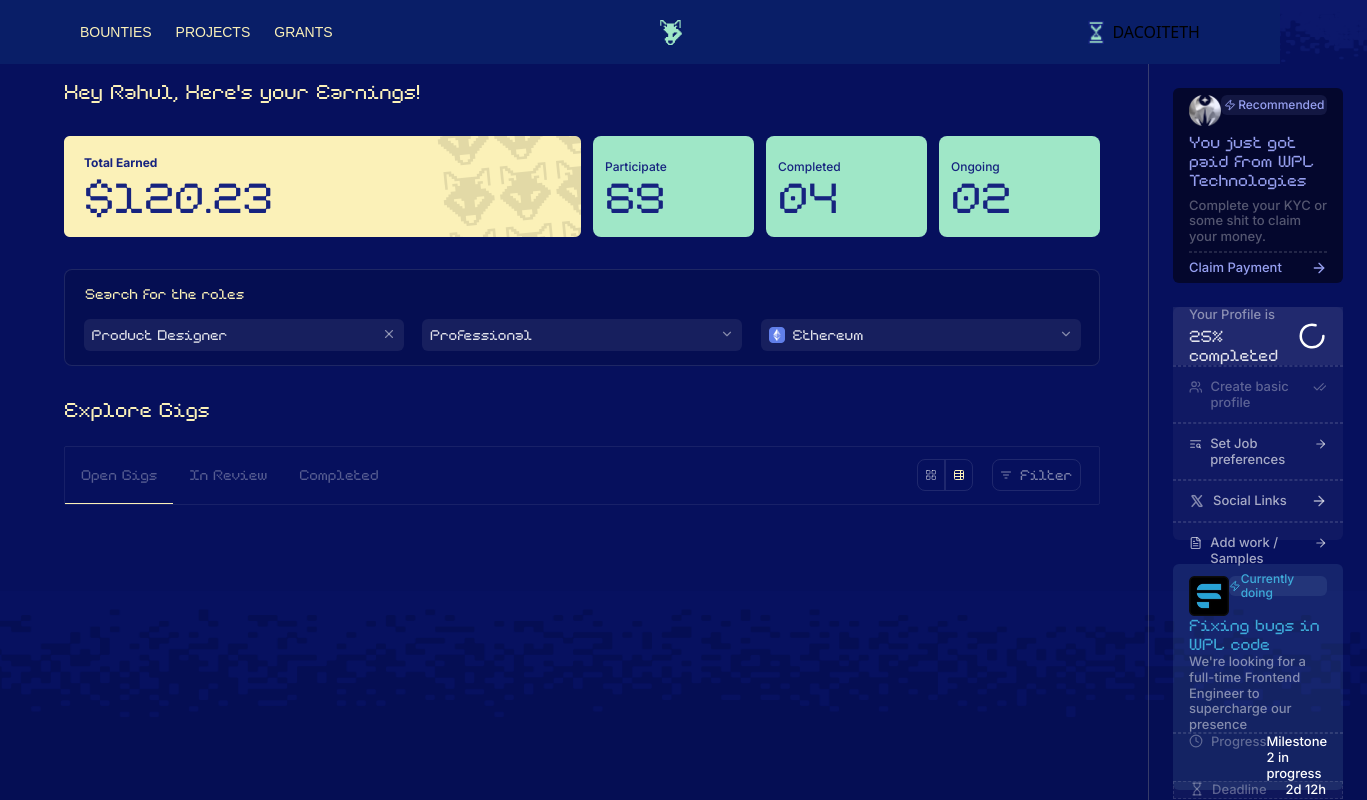
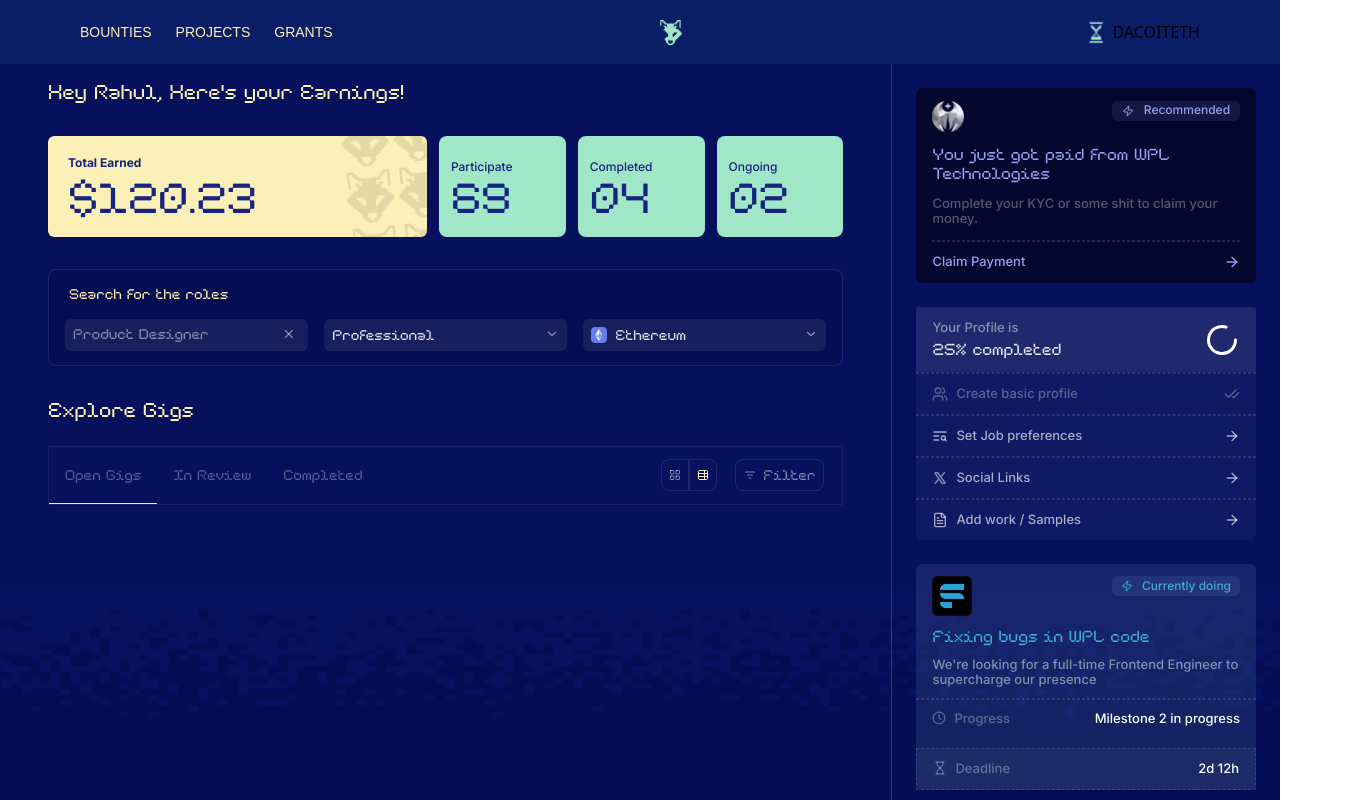
Before and after one commit to Akash-Behara/app_wpl, a React (Vite) app: page / in a window 1280 px wide. Shown: the top 800 px of the page, 1367 px wide, since content can reach past the window. Built offline with nearby package versions, Linux system fonts and the light colour scheme; a web font is replaced by a local one.

Commit message:
Fix: Dashboard left section width

```diff
--- a/src/components/home/SearchRoles.jsx
+++ b/src/components/home/SearchRoles.jsx
@@ -1,20 +1,32 @@
 import { ChevronDown, X } from 'lucide-react'
 import ethereumIcon from '../../assets/images/ethereum-icon.png'
+import { useState } from 'react';
 
 const SearchRoles = () => {
+
+    const [roleName, setRoleName] = useState('');
+
   return (
-    <div className="bg-[#050e52] h-[97px] border border-white/10 rounded-lg mb-8">
+    <div className="bg-[#050e52] w-full h-[97px] border border-white/10 rounded-lg mb-8">
         <p className="font-gridular text-primaryYellow text-[14px] leading-[16.8px] px-5 my-4">Search for the roles</p>
-        <div className="flex flex-row justify-evenly">
-            <div className="w-[320px] h-[32px] bg-cardBlueBg2 rounded-md p-2 flex flex-row justify-between">
-                <p className="text-white opacity-[88%] font-gridular text-[14px] leading-[16.8px]">Product Designer</p>
-                <X className='text-white48' size={14}/>
+        <div className="flex flex-row justify-between gap-4 px-4">
+            <div className="w-full h-[32px] bg-cardBlueBg2 rounded-md p-2 flex flex-row justify-between">
+                <input
+                    className="bg-transparent border-transparent focus:outline-0 rounded-[6px] text-white88 placeholder:text-white48 w-full font-gridular text-[14px] leading-[16.8px]"
+                    type="text"
+                    name=""
+                    id=""
+                    value={roleName}
+                    onChange={(e) => setRoleName(e.target.value)}
+                    placeholder='Product Designer'
+                />
+                <X className='text-white48 w-6 cursor-pointer' onClick={() => setRoleName('')} size={14}/>
             </div>
-            <div className="w-[320px] h-[32px] bg-cardBlueBg2 rounded-md p-2 flex flex-row justify-between">
+            <div className="w-full h-[32px] bg-cardBlueBg2 rounded-md p-2 flex flex-row justify-between">
                 <p className="text-white88 font-gridular text-[14px] leading-[16.8px]">Professional</p>
                 <ChevronDown className='text-white48' size={14}/>
             </div>
-            <div className="w-[320px] h-[32px] bg-cardBlueBg2 rounded-md p-2 flex flex-row justify-between">
+            <div className="w-full h-[32px] bg-cardBlueBg2 rounded-md p-2 flex flex-row justify-between">
                 <div className='flex flex-row'>
                     <img src={ethereumIcon} alt="Ethereum icon"/>
                     <p className="text-white opacity-[88%] font-gridular text-[14px] leading-[16.8px] ml-2">Ethereum</p>
--- a/src/components/home/Statistics.jsx
+++ b/src/components/home/Statistics.jsx
@@ -3,19 +3,19 @@ const Statistics = () => {
     <div className="mb-8">
         <p className="font-gridular text-primaryYellow text-[20px] leading-[24px] mb-8">Hey Rahul, Here's your Earnings!</p>
         <div className="flex flex-row text-primaryBlue">
-            <div className="mr-3 w-[517px] h-[101px] py-5 px-5 bg-cover bg-[url('assets/images/total_earned_bg.png')]">
+            <div className="mr-3 w-2/4 h-[101px] py-5 px-5 bg-cover bg-[url('assets/images/total_earned_bg.png')] rounded-md">
                 <p className='font-inter font-bold text-[12px] leading-[14.4px] mb-1'>Total Earned</p>
                 <p className='font-gridular text-[42px] leading-[50.4px]'>$120.23</p>
             </div>
-            <div className='w-[161px] h-[101px] bg-primaryGreen py-6 px-3 rounded-lg mr-3'>
+            <div className='w-1/6 h-[101px] bg-primaryGreen py-6 px-3 rounded-lg mr-3'>
                 <p className='font-inter font-medium text-[12px] leading-[14.4px] mb-1'>Participate</p>
                 <p className='font-gridular text-[42px] leading-[42px]'>69</p>
             </div>
-            <div className='w-[161px] h-[101px] bg-primaryGreen py-6 px-3 rounded-lg mr-3'>
+            <div className='w-1/6 h-[101px] bg-primaryGreen py-6 px-3 rounded-lg mr-3'>
                 <p className='font-inter font-medium text-[12px] leading-[14.4px] mb-1'>Completed</p>
                 <p className='font-gridular text-[42px] leading-[42px]'>04</p>
             </div>
-            <div className='w-[161px] h-[101px] bg-primaryGreen py-6 px-3 rounded-lg'>
+            <div className='w-1/6 h-[101px] bg-primaryGreen py-6 px-3 rounded-lg'>
                 <p className='font-inter font-medium text-[12px] leading-[14.4px] mb-1'>Ongoing</p>
                 <p className='font-gridular text-[42px] leading-[42px]'>02</p>
             </div>
--- a/src/pages/HomePage.jsx
+++ b/src/pages/HomePage.jsx
@@ -10,9 +10,9 @@ import RecentActivityCard from '../components/home/RecentActivityCard'
 const HomePage = () => {
 
   return (
-    <div className='flex flex-row justify-between pl-4 mt-4'>
+    <div className='flex flex-row justify-between mt-4'>
       {/* Left side */}
-      <div className='flex flex-col px-12 mt-4'>
+      <div className='flex flex-col px-12 mt-4 w-full'>
         <Statistics />
         <SearchRoles />
         <ExploreGigs />
```
Also changed, not shown: src/assets/images/total_earned_bg.png.
